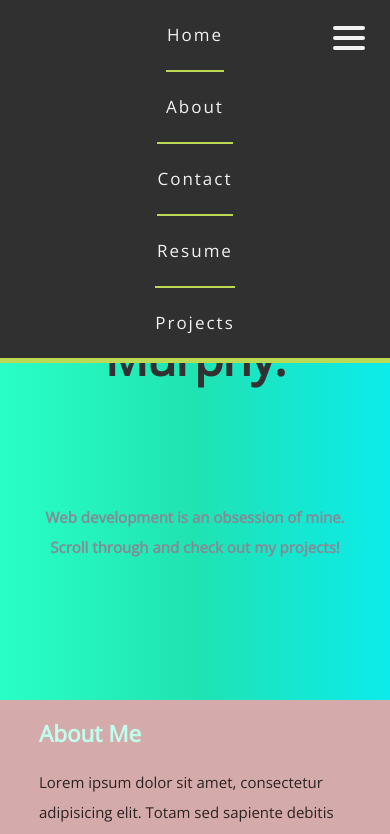
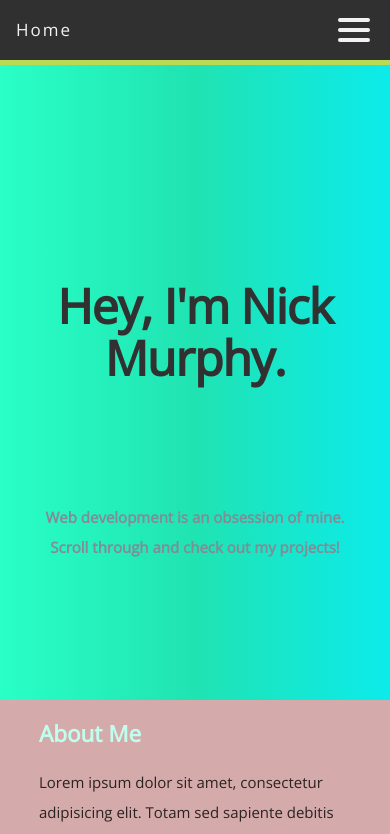
Before and after one commit to Ozymandias9000/murphy_portfolio, a React (Create React App) app: page / in a window 390 px wide. Shown: the top 834 px of the page. Built offline with nearby package versions, Linux system fonts and the light colour scheme.

Commit message:
Cleaned up menu

```diff
--- a/src/components/Nav/nav.css
+++ b/src/components/Nav/nav.css
@@ -7,7 +7,7 @@
 	white-space: nowrap;
 	display: grid;
 	grid: 60px / repeat(6, 1fr);
-	justify-items: center;
+	justify-items: start;
 	align-items: center;
 	grid-gap: 30px;
 	padding: 0;
@@ -15,13 +15,6 @@
 	border-bottom: 5px solid #BADA55;
 	position: fixed;
   overflow: hidden;
-}
-
-.nav #home {
-	justify-self: start;
-}
-.nav #about {
-	grid-column: span 1/ 4;
 }
 
 /* Style the links inside the navigation bar */
@@ -48,7 +41,7 @@
 }
 
 /* Hide the link that should open and close the topnav on small screens */
-.nav .icon {
+.nav .menuIcon {
     display: none;
 }
 
@@ -70,8 +63,8 @@
 
 /* Rotate first bar */
 .change .bar1 {
-    -webkit-transform: rotate(-45deg) translate(-9px, 6px) ;
-    transform: rotate(-45deg) translate(-9px, 6px) ;
+    -webkit-transform: rotate(-45deg) translate(-7px, 6px) ;
+    transform: rotate(-45deg) translate(-7px, 6px) ;
 }
 
 /* Fade out the second bar */
@@ -88,9 +81,11 @@
 /* When the screen is less than 600 pixels wide, hide all links, except for the first one ("Home"). Show the link that contains should open and close the topnav (.icon) */
 @media screen and (max-width: 700px) {
   .nav a:not(:first-child) {display: none;}
-  .nav a.icon {
+  .nav .menuIcon {
     grid-column: span 1/ -1;
     display: block;
+    justify-self: end;
+    padding-right: 20px;
   }
 }
 
@@ -114,11 +109,11 @@
 	  transition: all 0.3s;
 	}
 
-  .nav--responsive .icon {
+  .nav--responsive .menuIcon {
     position: absolute;
     border: none;
-    right: 25px;
-    top: 0;
+    right: 20px;
+    top: 12px;
   }
 
   .nav--responsive a {
--- a/src/components/Nav/nav.js
+++ b/src/components/Nav/nav.js
@@ -6,13 +6,14 @@ class Nav extends React.Component {
 	constructor(props) {
     super(props);
     this.state = {
-        active: false,
+        active: true,
     };
   }
 
-	 toggleMenu = () => {
+	 toggleMenu = (e) => {
 			this.setState(prevState => ({ active: !prevState.active }))
-			console.log(this.state.active);
+			e.currentTarget.classList.toggle('change');
+			console.log(this.state.active, e.currentTarget);
 		};
 
 	render() {
@@ -23,13 +24,11 @@ class Nav extends React.Component {
 				<a href='#contact'>Contact</a>
 				<a href='#resume'>Resume</a>
 				<a href='#projects'>Projects</a>
-				<a href="javascript:void(0)" className="icon">
 					<div className='menuIcon' onClick={this.toggleMenu}>
 					  <div className="bar1"></div>
 					  <div className="bar2"></div>
 					  <div className="bar3"></div>
 					</div>
-				</a>
 			</nav>
 			);
 		}
```
